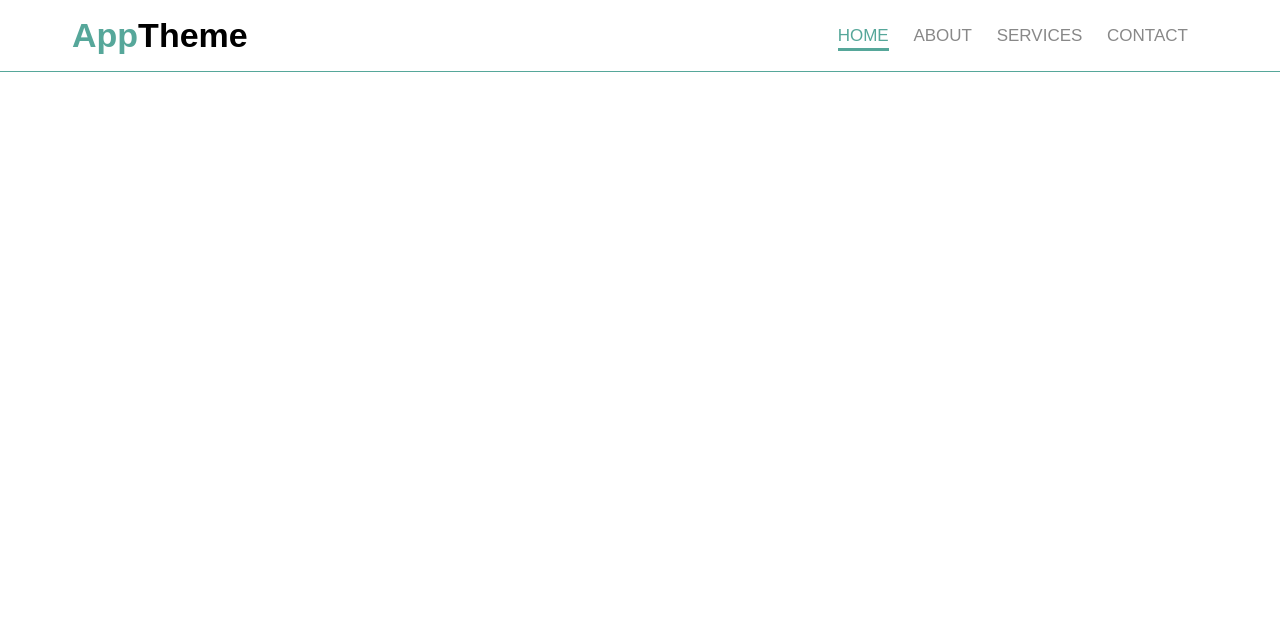
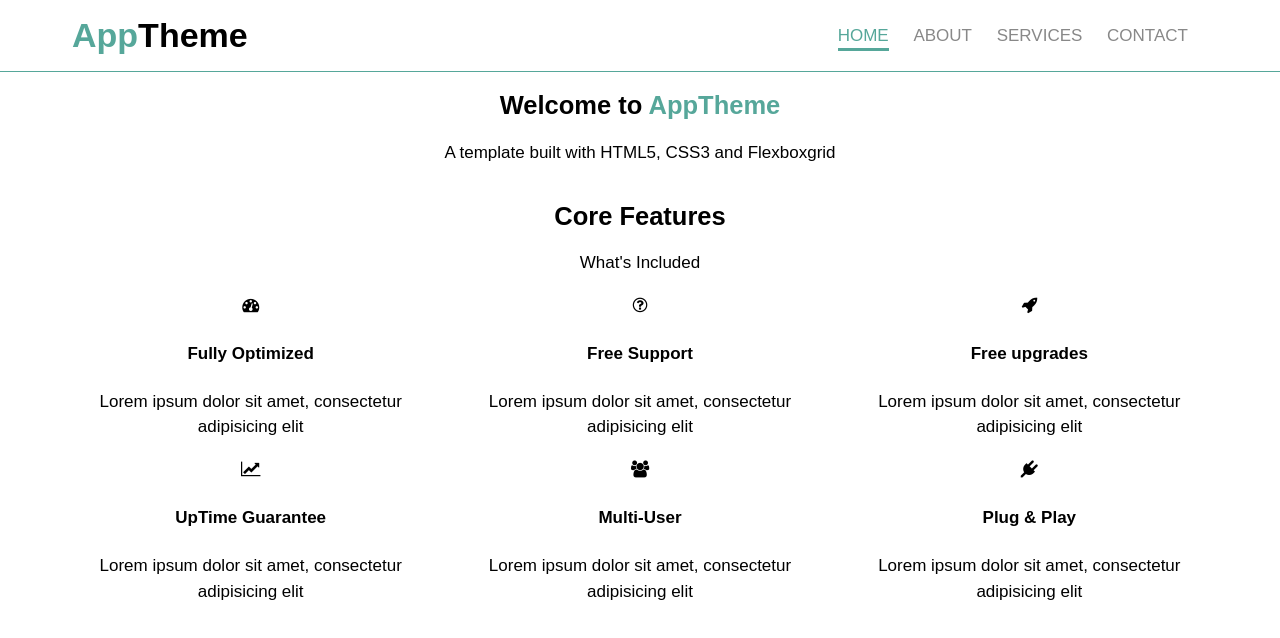
Before and after one commit to katerynakim/app-theme, a plain HTML site: page index.html in a window 1280 px wide. Drawn offline with Linux system fonts and the light colour scheme.

Commit message:
added html for showcase, 1st and 2nd iconrow

```diff
--- a/index.html
+++ b/index.html
@@ -30,6 +30,68 @@
       </div>
     </header>
 
+     <!-- SHOWCASE -->
+     <section id="showcase">
+      <div class="container">
+        <div class="row center-xs center-sm center-md center-lg middle-xs middle-sm middle-md middle-lg">
+          <div class="col-xs-10 col-sm-10 col-md-10 col-lg-7 showcase-content">
+            <h1>Welcome to <span class="primary-text">AppTheme</span></h1>
+            <p>A template built with HTML5, CSS3 and Flexboxgrid</p>
+          </div>
+        </div>
+      </div>
+    </section>
+
+    <!-- FEATURES -->
+    <section id="features">
+      <div class="container">
+        <div class="row center-xs center-sm center-md center-lg">
+          <div class="col-xs-12 col-sm-12 col-md-12 col-lg-12">
+            <h2>Core Features</h2>
+            <p>What's Included</p>
+            <!-- ICON ROW 1 -->
+            <div class="row center-xs center-sm center-md center-lg">
+              <div class="col-xs-12 col-sm-4 col-md-4 col-lg-4">
+                <i class="fa fa-dashboard"></i><br>
+                <h4>Fully Optimized</h4>
+                <p>Lorem ipsum dolor sit amet, consectetur adipisicing elit</p>
+              </div>
+              <div class="col-xs-12 col-sm-4 col-md-4 col-lg-4">
+                <i class="fa fa-question-circle-o"></i><br>
+                <h4>Free Support</h4>
+                <p>Lorem ipsum dolor sit amet, consectetur adipisicing elit</p>
+              </div>
+              <div class="col-xs-12 col-sm-4 col-md-4 col-lg-4">
+                <i class="fa fa-rocket"></i><br>
+                <h4>Free upgrades</h4>
+                <p>Lorem ipsum dolor sit amet, consectetur adipisicing elit</p>
+              </div>
+            </div>
+
+            <!-- ICON ROW 2 -->
+            <div class="row center-xs center-sm center-md center-lg">
+              <div class="col-xs-12 col-sm-4 col-md-4 col-lg-4">
+                <i class="fa fa-line-chart"></i><br>
+                <h4>UpTime Guarantee</h4>
+                <p>Lorem ipsum dolor sit amet, consectetur adipisicing elit</p>
+              </div>
+              <div class="col-xs-12 col-sm-4 col-md-4 col-lg-4">
+                <i class="fa fa-users"></i><br>
+                <h4>Multi-User</h4>
+                <p>Lorem ipsum dolor sit amet, consectetur adipisicing elit</p>
+              </div>
+              <div class="col-xs-12 col-sm-4 col-md-4 col-lg-4">
+                <i class="fa fa-plug"></i><br>
+                <h4>Plug & Play</h4>
+                <p>Lorem ipsum dolor sit amet, consectetur adipisicing elit</p>
+              </div>
+            </div>
+          </div>
+        </div>
+      </div>
+    </section>
+
+
 
 
 
```
